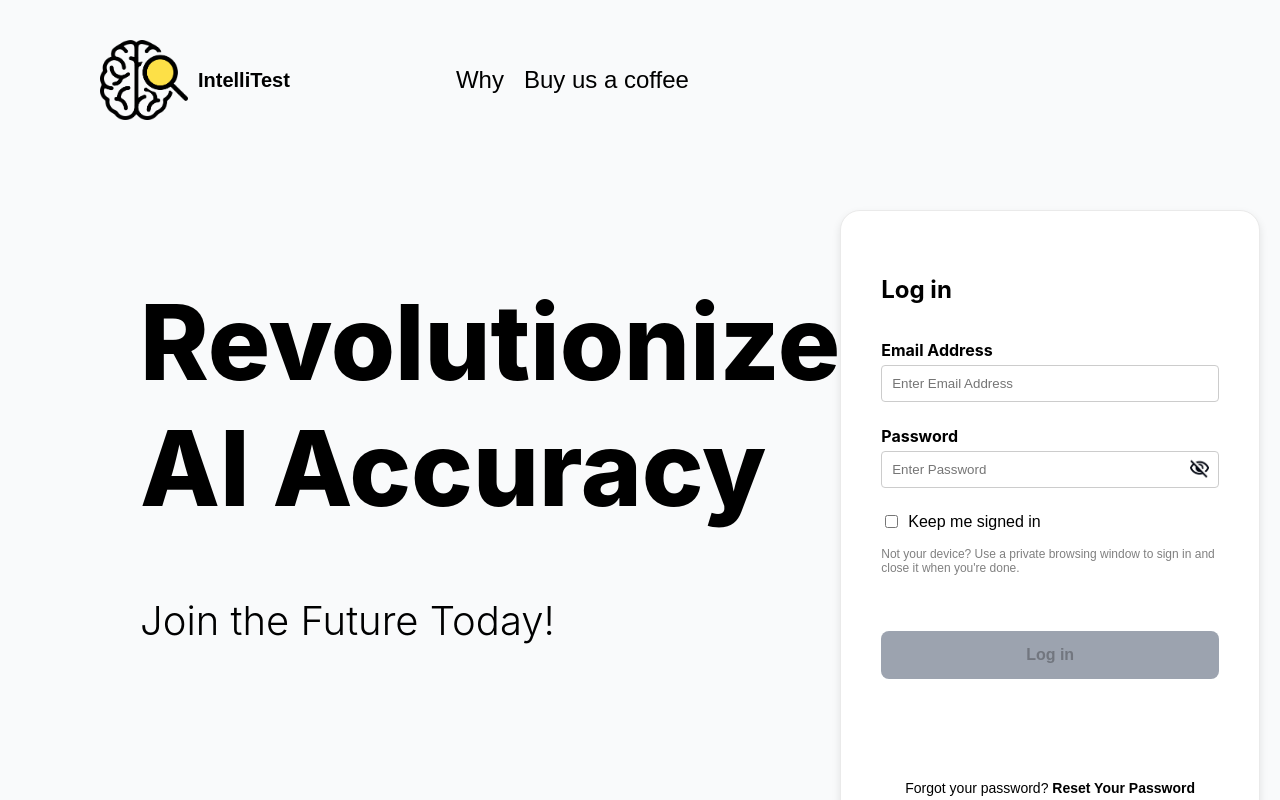
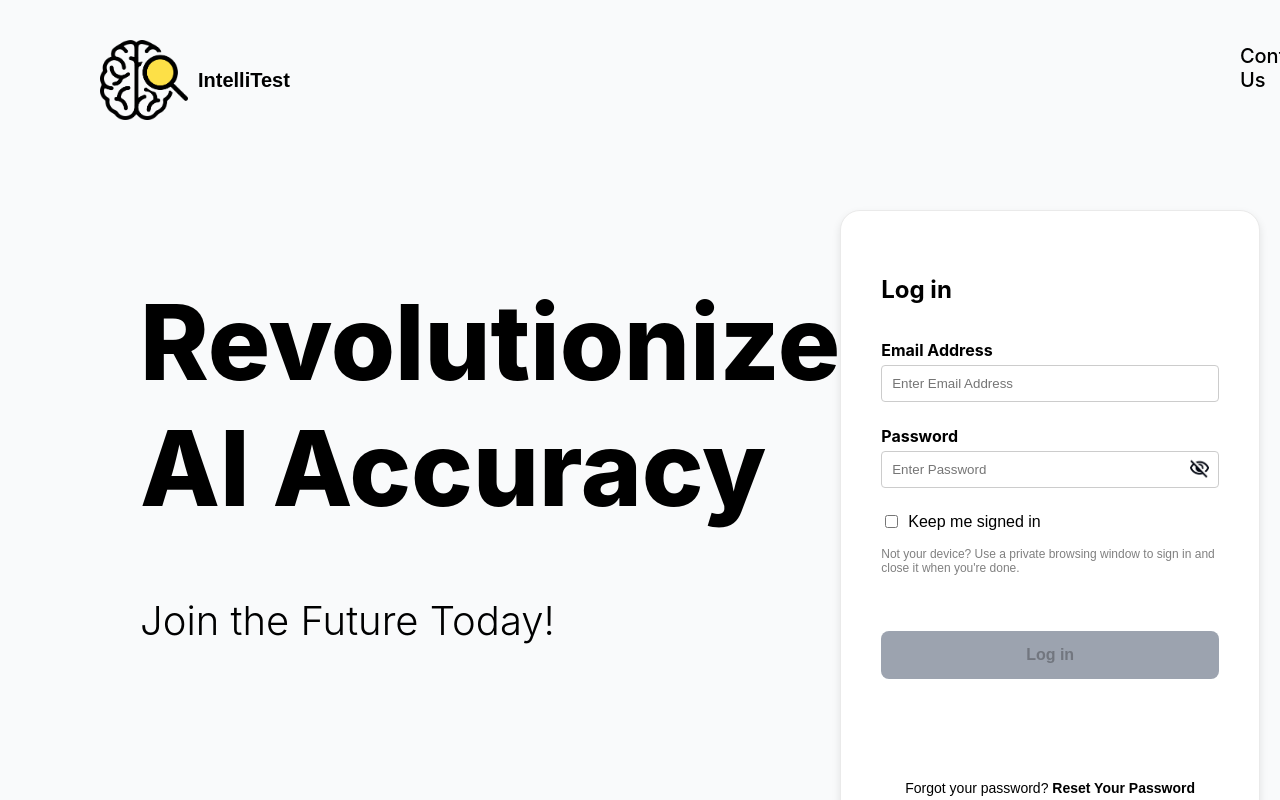
Before and after one commit to EladSapir/Intellitest-Front, a React (Create React App) app: page / in a window 1280 px wide. Shown: the top 800 px of the page. Built offline with nearby package versions, Linux system fonts and the light colour scheme.

Commit message:
added bg picture and fixed header to fit figma

```diff
--- a/src/App.css
+++ b/src/App.css
@@ -27,3 +27,14 @@
   height: 100%;
   object-fit: cover;
 }
+
+.background-image2 {
+  position: absolute;
+  width: 800px;
+  height: 700px;
+  top: 1600px;
+  left: 1404px;
+  z-index: -1;
+  opacity: 1;
+  pointer-events: none;
+}
--- a/src/App.js
+++ b/src/App.js
@@ -7,6 +7,7 @@ import Footer from './Components/Footer';
 import './App.css';
 import GlobalStyle from './GlobalStyle';
 import bgImg from './Images/Logo.svg';
+import bgImg2 from './Images/BG2.svg';
 import Dashboard from './Dashboard-Components/Dashboard';
 import Contribute from './ContributeSection/ContributeSection'
 
@@ -24,6 +25,9 @@ function App() {
         <Features />
         <ImageSection />
         <Contribute/>
+        <div className="background-image2">
+          <img src={bgImg2} alt="bgImage2" className="bg-img2" />
+        </div>
       </div>
        <Footer />
       {/* <Dashboard /> */}
--- a/src/Components/Header.css
+++ b/src/Components/Header.css
@@ -16,14 +16,15 @@
 }
 
 .logo-text {
-  font-size: 32px;
+  font-size: 30px;
   font-weight: bold;
 }
 
 .nav-links {
+  font-family: 'Inter',sans-serif;
   display: flex;
-  gap: 20px;
-  font-size: 24px;
-  margin-left: 166px;
+  gap: 35px;
+  font-size: 20px;
+  margin-left: 950px;
   font-weight: 500;
 }
--- a/src/Components/Header.js
+++ b/src/Components/Header.js
@@ -9,7 +9,7 @@ const Header = () => (
       <span className="logo-text">IntelliTest</span>
     </div>
     <div className="nav-links">
-      <a href="#">Why</a>
+      <a href="#">Contact Us</a>
       <a href="#">Buy us a coffee</a>
     </div>
   </div>
```
Also changed, not shown: src/Images/BG2.svg (added).
